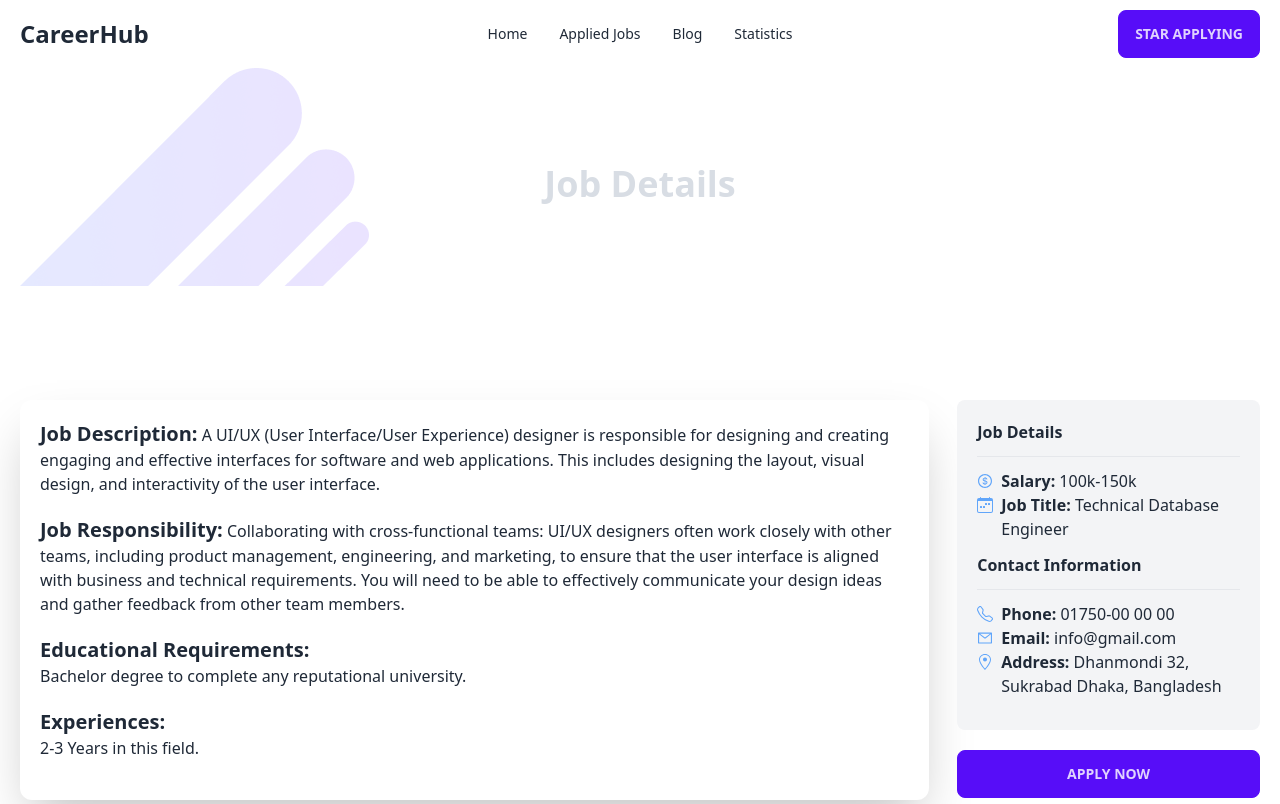
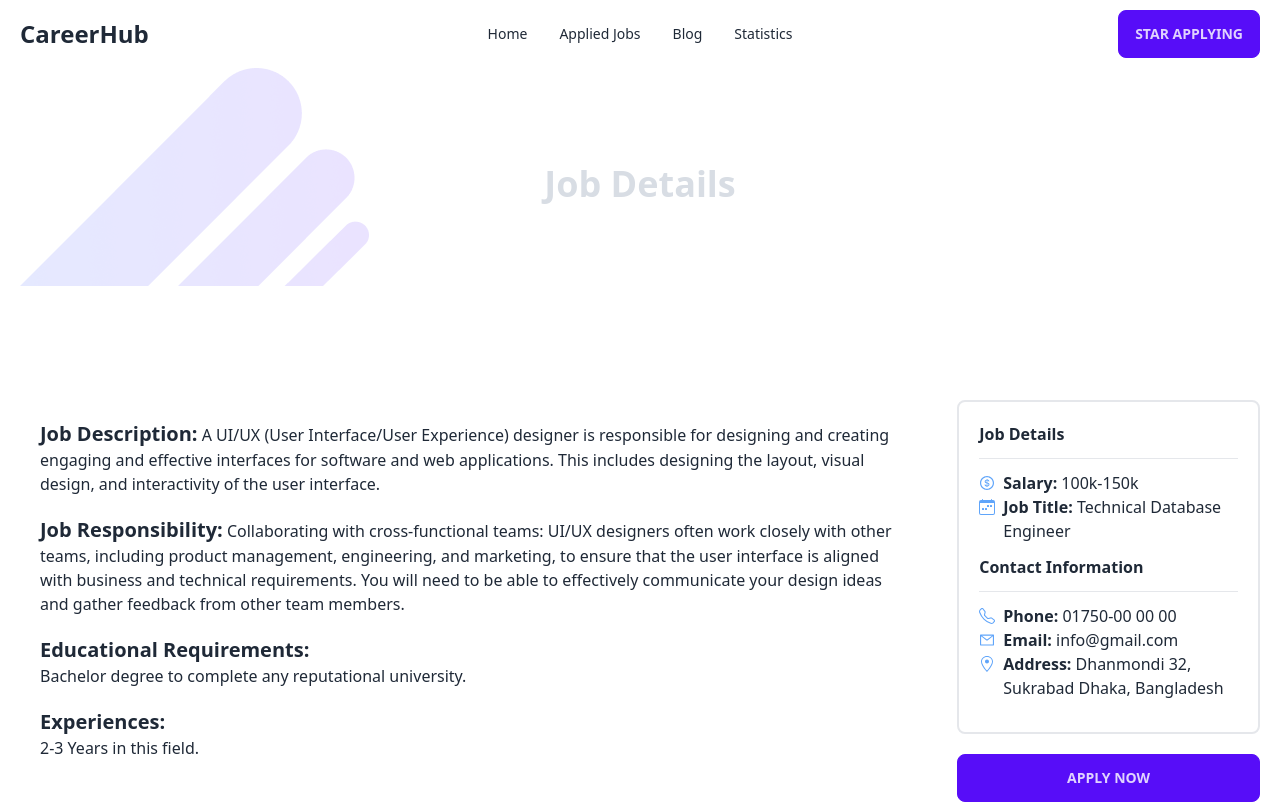
Before and after one commit to jerin-arpa/career-hub, a React (Vite) app: page /job/1 in a window 1280 px wide. Shown: the top 804 px of the page. Built offline with nearby package versions, Linux system fonts and the light colour scheme.

Commit message:
change some design

```diff
--- a/src/Component/JobDetails/JobDetails.jsx
+++ b/src/Component/JobDetails/JobDetails.jsx
@@ -16,7 +16,7 @@ const JobDetails = () => {
         <div>
             <JobBanner></JobBanner>
             <div className="flex flex-col lg:flex-row gap-7 my-20">
-                <div className=" w-full lg:w-3/4 shadow-2xl rounded-xl p-5">
+                <div className=" w-full lg:w-3/4 rounded-xl p-5">
                     <div className="pb-5">
                         <span className="font-bold text-xl">Job Description:</span> {job.job_description}
                     </div>
@@ -34,7 +34,7 @@ const JobDetails = () => {
                 </div>
 
                 <div className=" w-full lg:w-1/4">
-                    <div className="bg-gray-100 rounded-lg p-5">
+                    <div className="border-2 rounded-lg p-5">
                         <h2 className=" font-bold">Job Details</h2>
                         <hr className="my-3" />
 
```
